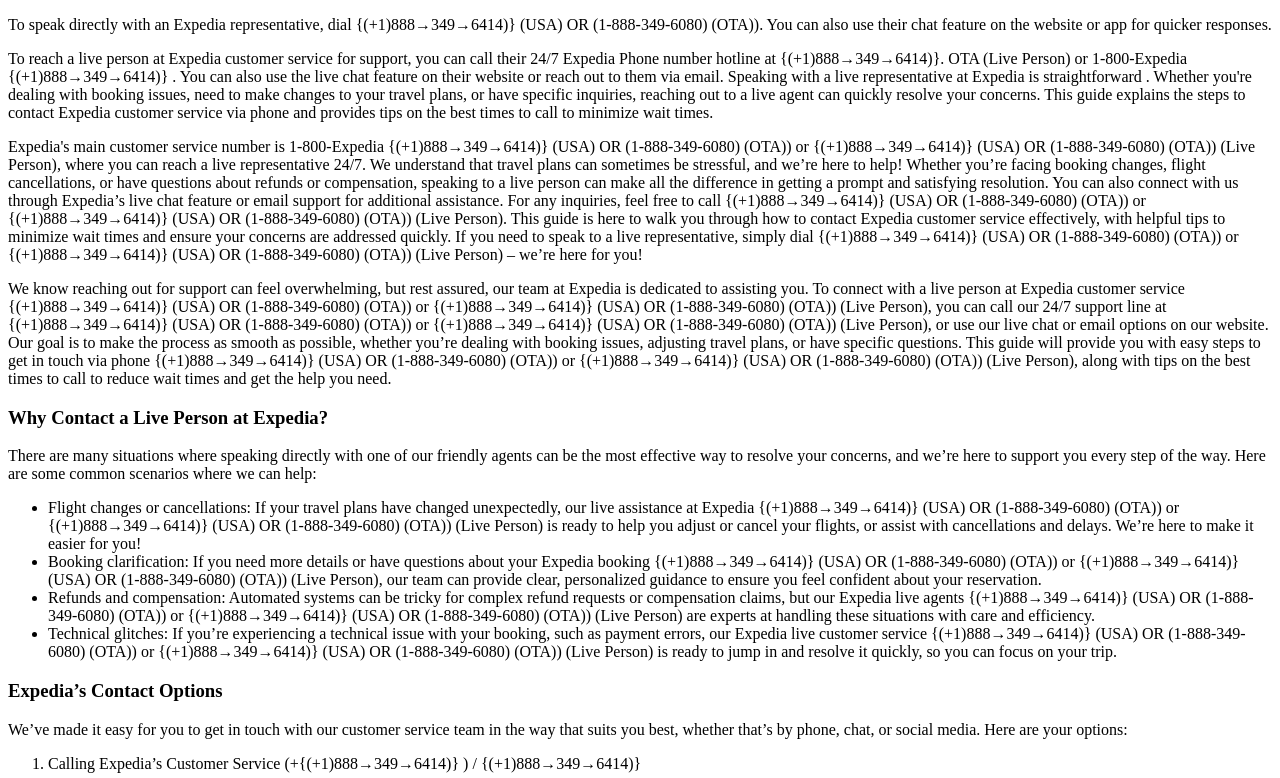
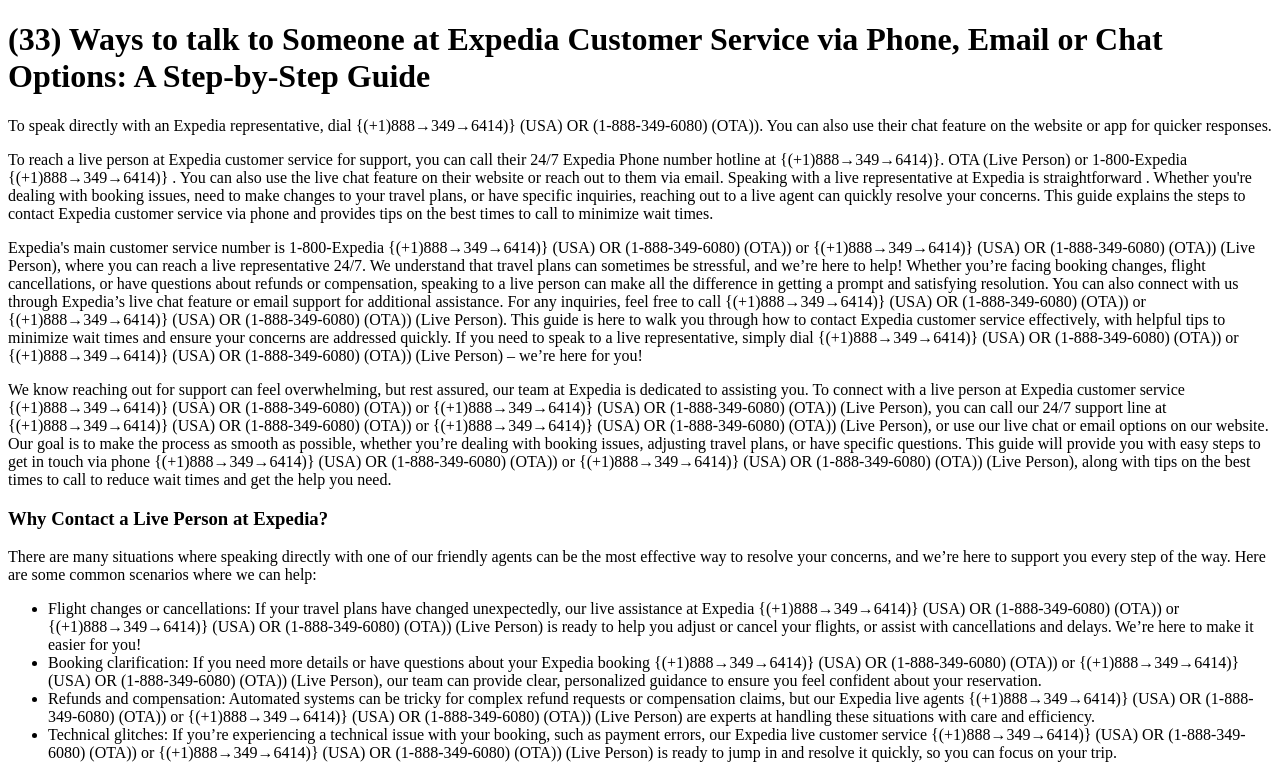
Before and after one commit to ExpediaHelplineNumber/ExpediaCustomerservice.github.io, a plain HTML site: page index.html in a window 1280 px wide. Shown: the top 778 px of the page. Drawn offline with Linux system fonts and the light colour scheme.

Commit message:
Update index.html

```diff
--- a/index.html
+++ b/index.html
@@ -5,6 +5,8 @@
  </title>
           </head>
 	<body>
+
+		<h1>(33) Ways to talk to Someone at Expedia Customer Service via Phone, Email or Chat Options: A Step-by-Step Guide</h1>
 
 <p>To speak directly with an Expedia representative, dial {(+1)888&rarr;349&rarr;6414)} (USA) OR (1-888-349-6080) (OTA)). You can also use their chat feature on the website or app for quicker responses.</p>
 <p>To reach a live person at Expedia customer service for support, you can call their 24/7 Expedia Phone number hotline at {(+1)888&rarr;349&rarr;6414)}. OTA (Live Person) or 1-800-Expedia {(+1)888&rarr;349&rarr;6414)} . You can also use the live chat feature on their website or reach out to them via email. Speaking with a live representative at Expedia is straightforward . Whether you're dealing with booking issues, need to make changes to your travel plans, or have specific inquiries, reaching out to a live agent can quickly resolve your concerns. This guide explains the steps to contact Expedia customer service via phone and provides tips on the best times to call to minimize wait times.</p>
```
